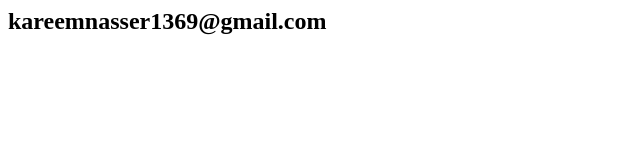
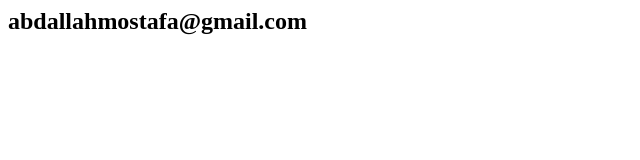
Before and after one commit to kareem-n/testRepo, a plain HTML site: page index.html in a window 1280 px wide. Shown: the whole page, without its empty margins (0-640 px from the left). Drawn offline with Linux system fonts and the light colour scheme.

Commit message:
add my email agai

```diff
--- a/index.html
+++ b/index.html
@@ -1 +1 @@
-<h2>kareemnasser1369@gmail.com</h2>
+<h2>abdallahmostafa@gmail.com</h2>
```
